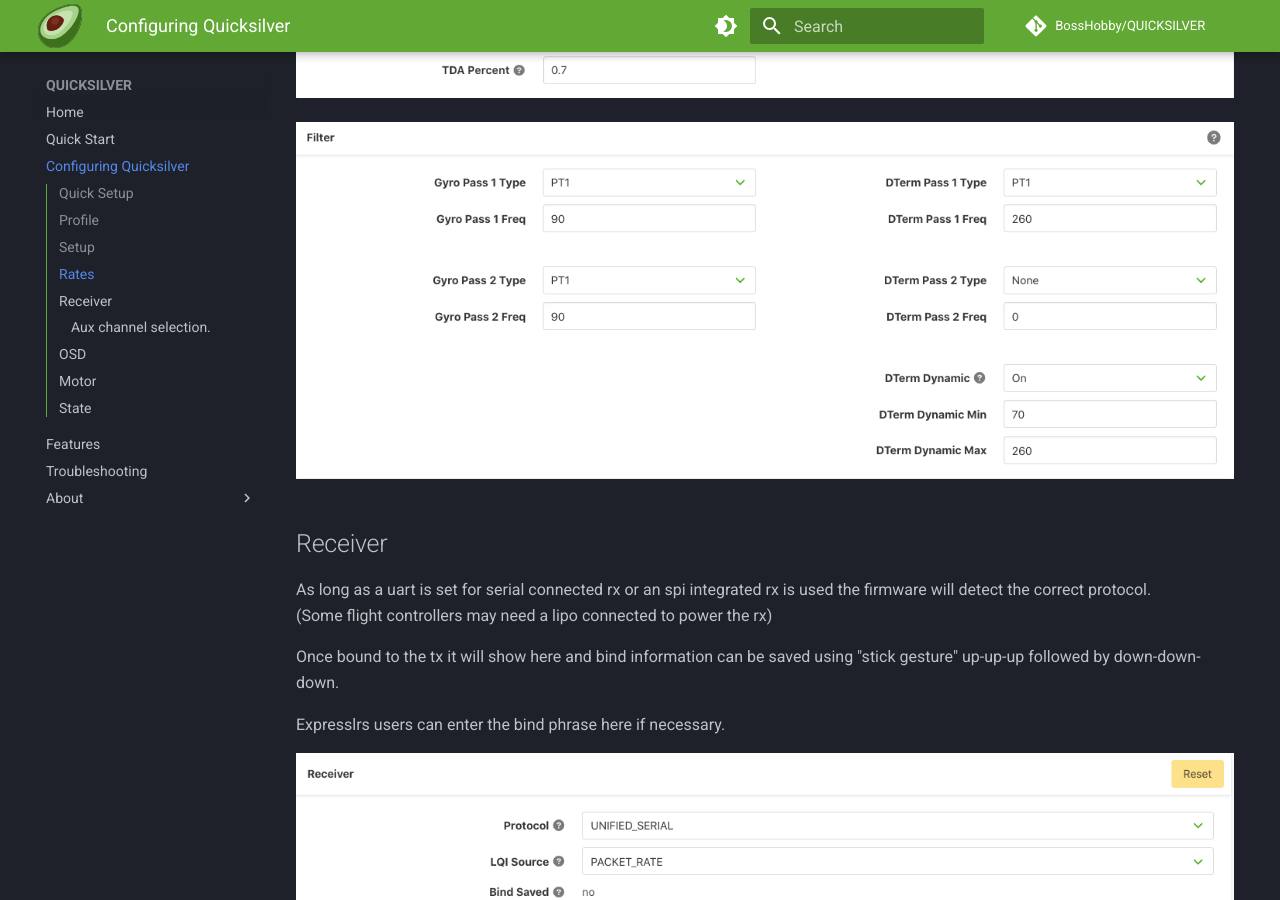
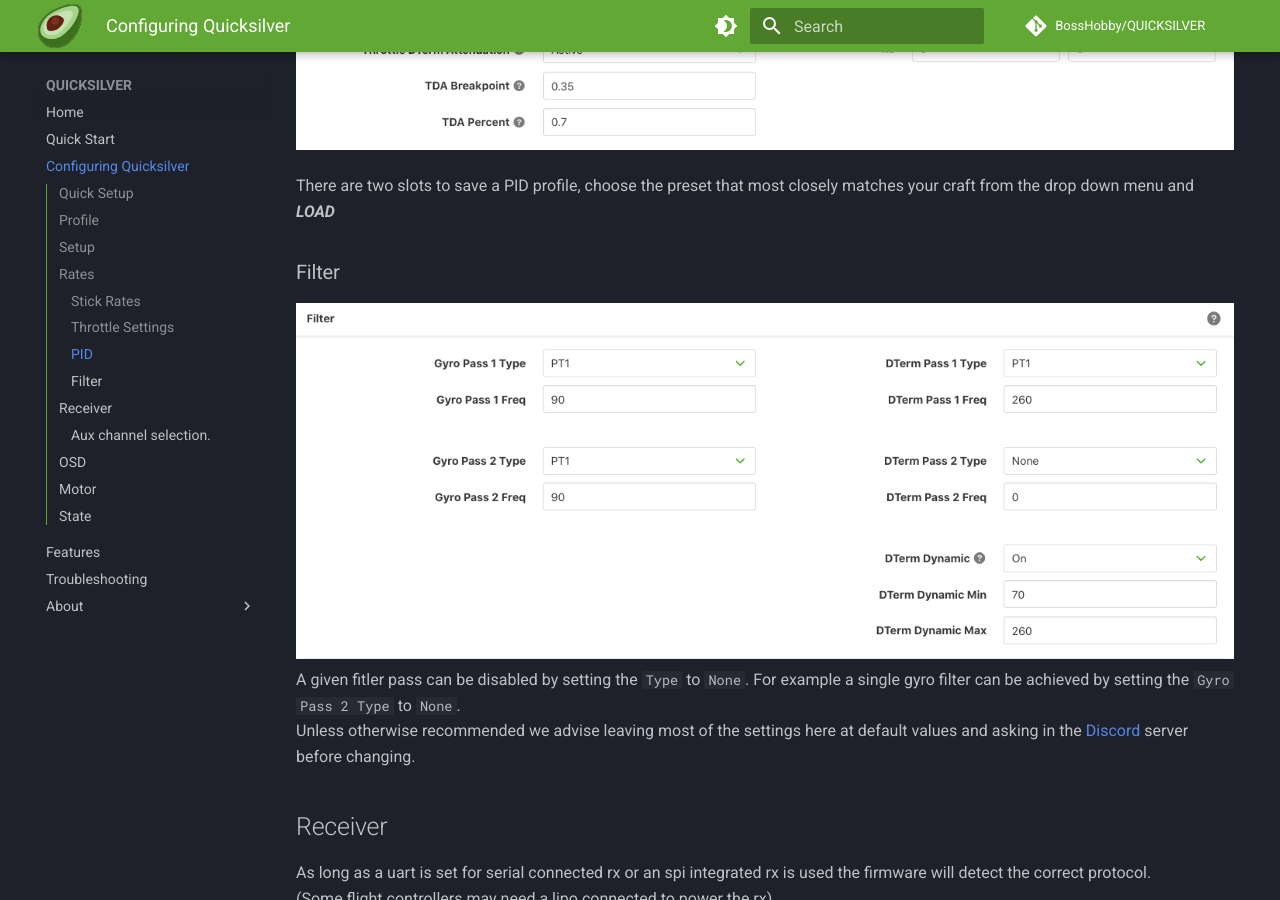
Before and after one commit to BossHobby/Docs, an MkDocs documentation site: the page built from docs/Configuring-Quicksilver.md, in a window 1280 px wide and 900 px high, scrolled down 4161 px. Built offline with MkDocs 1.6.1 and Material for MkDocs 9.7.7, drawn with Linux system fonts in a browser that asks for light colours; comment, search, counter and statistics services are not loaded; some of the changed text lies outside the part shown.

```diff
--- a/docs/Configuring-Quicksilver.md
+++ b/docs/Configuring-Quicksilver.md
@@ -47,19 +47,27 @@
 
 Rates, PIDs and Filters are all set here.
 
+### Stick Rates
+
+<img src="../assets/img/QS_rates_1.png" width=100%>
 Choose Silverware rates (default) or Betaflight rates or Actual rates.
 Two rate profile settings are available.
 
-<img src="../assets/img/QS_rates_1.png" width=100%>
+### Throttle Settings
+
 <img src="../assets/img/QS_rates_2.png" width=100%>
+
+### PID
+
+<img src="../assets/img/QS_rates_3.png" width=100%>
 
 There are two slots to save a PID profile, choose the preset that most closely matches your craft from the drop down menu and **_LOAD_**
 
-We advise leaving most of the other settings here at default values and asking in the [Discord](https://discord.gg/wvWBymAxRH) server before changing. More details will be added soon.
-
-<img src="../assets/img/QS_rates_3.png" width=100%>
+### Filter
 
 <img src="../assets/img/QS_rates_4.png" width=100%>
+A given fitler pass can be disabled by setting the `Type` to `None`. For example a single gyro filter can be achieved by setting the `Gyro Pass 2 Type` to `None`.
+Unless otherwise recommended we advise leaving most of the settings here at default values and asking in the [Discord](https://discord.gg/wvWBymAxRH) server before changing.
 
 ## Receiver
 
```
Also changed, not shown: docs/Troubleshooting.md (+8 -0 lines).
